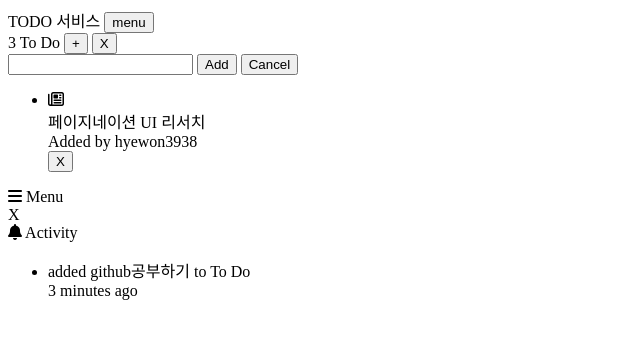
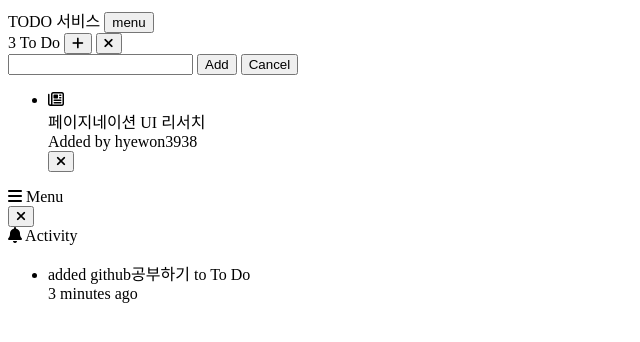
Before and after one commit to codesquad-member-2020/todo-7, a plain HTML site: page FE/src/page/index.html in a window 1280 px wide. Shown: the full height of the page, 0-640 px from the left. Drawn offline with Linux system fonts and the light colour scheme.

Commit message:
Refactor : HTML 수정 - FE
- 폰트어썸 아이콘 추가

```diff
--- a/FE/src/page/index.html
+++ b/FE/src/page/index.html
@@ -18,8 +18,8 @@
             <div class="column-header">
                 <span class="list-total">3</span>
                 <span class="column-title">To Do</span>
-                <button class="btn-add">+</button>
-                <button class="btn-close">X</button>
+                <button class="btn-add"><i class="fas fa-plus"></i></button>
+                <button class="btn-close"><i class="fas fa-times"></i></button>
             </div>
             <div class="add-list-wrap">
                 <input>
@@ -33,7 +33,7 @@
                         <div class="content">페이지네이션 UI 리서치</div>
                         <div class="writer-message">Added by <span class="writer-id">hyewon3938</span></div>
                     </div>
-                    <button class="btn-list-delete">X</button>
+                    <button class="btn-list-delete"><i class="fas fa-times"></i></button>
                 </li>
             </ul>
         </div>
@@ -45,7 +45,7 @@
     <div class="menu">
         <div class="menu-header">
             <div class="menu-title"><i class="fas fa-bars"></i> Menu</div>
-            <div class="menu-close">X</div>
+            <button class="menu-btn-close"><i class="fas fa-times"></i></button>
         </div>
         <div class="activiiy-title"><i class="fas fa-bell"></i> Activity</div>
         <ul class="activity-list">
```
